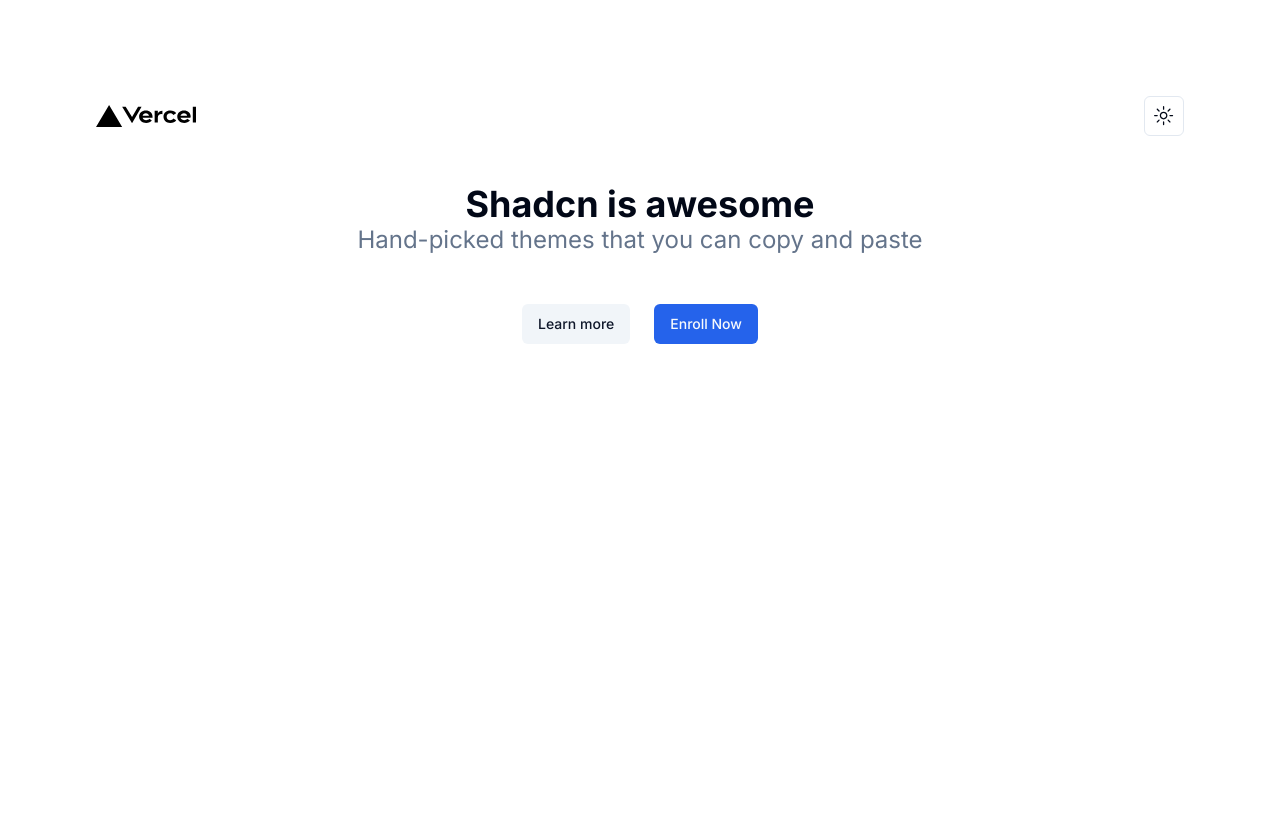
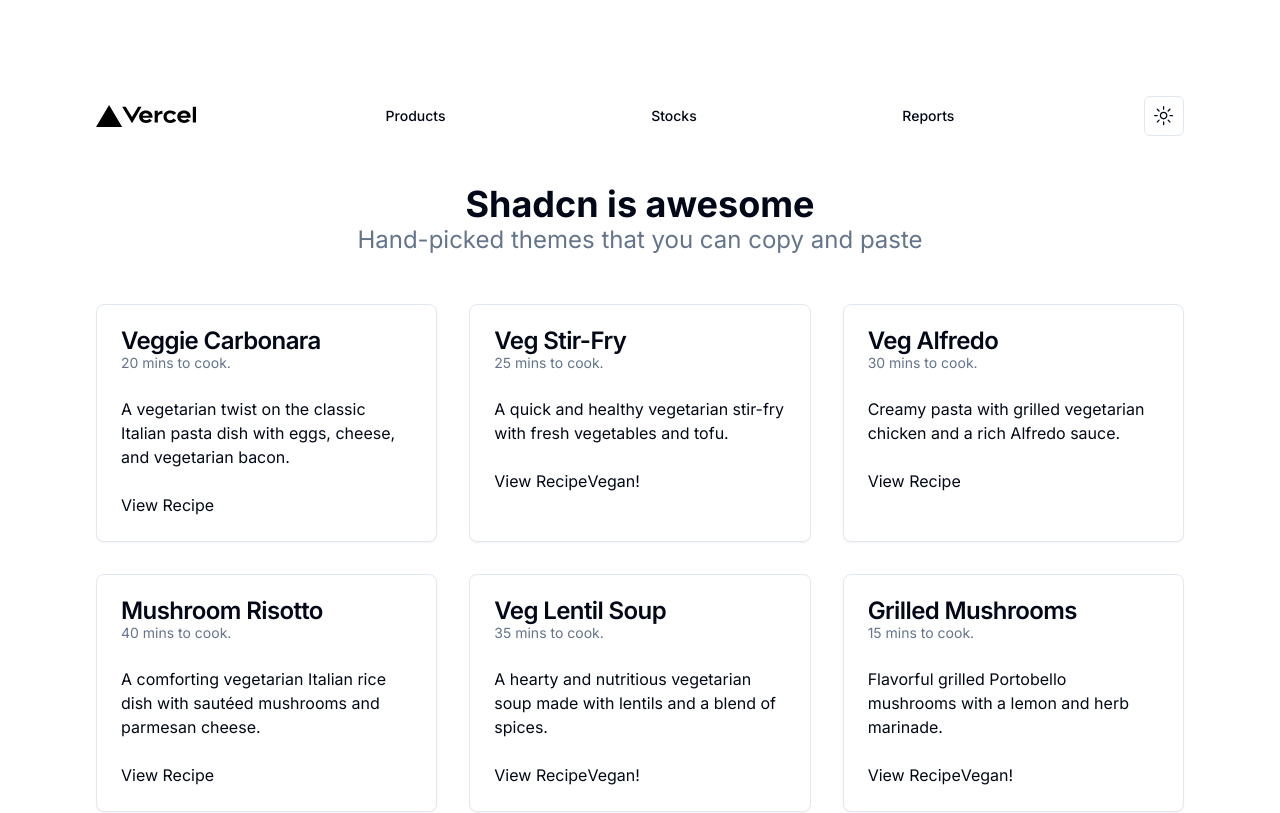
Before and after one commit to jericrealubit/pos, a Next.js app: page / in a window 1280 px wide. Shown: the top 813 px of the page. Built offline with nearby package versions, Linux system fonts and the light colour scheme; data requests are answered from the project's data file.

Commit message:
day2 card

```diff
--- /dev/null
+++ b/_data/db.json
@@ -0,0 +1,76 @@
+{
+  "recipes": [
+    {
+      "id": "1",
+      "title": "Veggie Carbonara",
+      "image": "veggie_carbonara.jpg",
+      "time": 20,
+      "description": "A vegetarian twist on the classic Italian pasta dish with eggs, cheese, and vegetarian bacon.",
+      "vegan": false
+    },
+    {
+      "id": "2",
+      "title": "Veg Stir-Fry",
+      "image": "veg_stir_fry.jpg",
+      "time": 25,
+      "description": "A quick and healthy vegetarian stir-fry with fresh vegetables and tofu.",
+      "vegan": true
+    },
+    {
+      "id": "3",
+      "title": "Veg Alfredo",
+      "image": "veg_alfredo.jpg",
+      "time": 30,
+      "description": "Creamy pasta with grilled vegetarian chicken and a rich Alfredo sauce.",
+      "vegan": false
+    },
+    {
+      "id": "4",
+      "title": "Mushroom Risotto",
+      "image": "mushroom_risotto.jpg",
+      "time": 40,
+      "description": "A comforting vegetarian Italian rice dish with sautéed mushrooms and parmesan cheese.",
+      "vegan": false
+    },
+    {
+      "id": "5",
+      "title": "Veg Lentil Soup",
+      "image": "veg_lentil_soup.jpg",
+      "time": 35,
+      "description": "A hearty and nutritious vegetarian soup made with lentils and a blend of spices.",
+      "vegan": true
+    },
+    {
+      "id": "6",
+      "title": "Grilled Mushrooms",
+      "image": "grilled_mushrooms.jpg",
+      "time": 15,
+      "description": "Flavorful grilled Portobello mushrooms with a lemon and herb marinade.",
+      "vegan": true
+    },
+    {
+      "id": "7",
+      "title": "Roasted Veg Salad",
+      "image": "roasted_veg_salad.jpg",
+      "time": 30,
+      "description": "A colorful vegetarian salad featuring roasted vegetables and a balsamic vinaigrette.",
+      "vegan": true
+    },
+    {
+      "id": "8",
+      "title": "Veggie Tacos",
+      "image": "veggie_tacos.jpg",
+      "time": 25,
+      "description": "Tasty vegetarian tacos with seasoned plant-based meat and fresh toppings.",
+      "vegan": true
+    },
+    {
+      "id": "9",
+      "title": "Chocolate Cookies",
+      "image": "chocolate_cookies.jpg",
+      "time": 12,
+      "description": "Homemade vegetarian chocolate chip cookies that are soft and gooey inside.",
+      "vegan": false
+    }
+  ]
+}
--- a/app/page.tsx
+++ b/app/page.tsx
@@ -1,7 +1,32 @@
 import Nav from "@/components/Nav";
 import { Button } from "@/components/ui/button";
 
-export default function Home() {
+import {
+  Card,
+  CardContent,
+  CardDescription,
+  CardFooter,
+  CardHeader,
+  CardTitle,
+} from "@/components/ui/card";
+
+interface Recipe {
+  title: string;
+  image: string;
+  time: number;
+  description: string;
+  vegan: boolean;
+  id: string;
+}
+
+const getRecipes = async (): Promise<Recipe[]> => {
+  const result = await fetch("http://localhost:4000/recipes");
+  return result.json();
+};
+
+export default async function Home() {
+  const recipes = await getRecipes();
+
   return (
     <main className=" p-24">
       <Nav />
@@ -11,6 +36,27 @@
           Hand-picked themes that you can copy and paste
         </p>
       </section>
+
+      <div className="grid grid-cols-3 gap-8">
+        {recipes.map((recipe) => (
+          <Card key={recipe.id}>
+            <CardHeader>
+              <div>
+                <CardTitle>{recipe.title}</CardTitle>
+                <CardDescription>{recipe.time} mins to cook.</CardDescription>
+              </div>
+            </CardHeader>
+            <CardContent>
+              <p>{recipe.description}</p>
+            </CardContent>
+            <CardFooter>
+              <button>View Recipe</button>
+              {recipe.vegan && <p>Vegan!</p>}
+            </CardFooter>
+          </Card>
+        ))}
+      </div>
+
       <div className="flex gap-6 items-center justify-center">
         <Button variant={"secondary"}>Learn more</Button>
         <Button>Enroll Now</Button>
--- a/components/Nav.tsx
+++ b/components/Nav.tsx
@@ -1,6 +1,23 @@
 "use client";
 import Image from "next/image";
 import { ModeToggle } from "./ui/toggle-mode";
+import { Button } from "./ui/button";
+import Link from "next/link";
+
+const routes = [
+  {
+    href: "/",
+    label: "Products",
+  },
+  {
+    href: "/",
+    label: "Stocks",
+  },
+  {
+    href: "/",
+    label: "Reports",
+  },
+];
 
 const Nav = () => {
   return (
@@ -24,6 +41,13 @@
               />
             </a>
           </li>
+          {routes.map((route, i) => (
+            <Button asChild variant="ghost" key={i}>
+              <Link href={route.href} className="block px-2 py-1 text-lg">
+                {route.label}
+              </Link>
+            </Button>
+          ))}
           <li>
             <ModeToggle />
           </li>
--- /dev/null
+++ b/components/ui/card.tsx
@@ -0,0 +1,79 @@
+import * as React from "react"
+
+import { cn } from "@/lib/utils"
+
+const Card = React.forwardRef<
+  HTMLDivElement,
+  React.HTMLAttributes<HTMLDivElement>
+>(({ className, ...props }, ref) => (
+  <div
+    ref={ref}
+    className={cn(
+      "rounded-lg border bg-card text-card-foreground shadow-sm",
+      className
+    )}
+    {...props}
+  />
+))
+Card.displayName = "Card"
+
+const CardHeader = React.forwardRef<
+  HTMLDivElement,
+  React.HTMLAttributes<HTMLDivElement>
+>(({ className, ...props }, ref) => (
+  <div
+    ref={ref}
+    className={cn("flex flex-col space-y-1.5 p-6", className)}
+    {...props}
+  />
+))
+CardHeader.displayName = "CardHeader"
+
+const CardTitle = React.forwardRef<
+  HTMLParagraphElement,
+  React.HTMLAttributes<HTMLHeadingElement>
+>(({ className, ...props }, ref) => (
+  <h3
+    ref={ref}
+    className={cn(
+      "text-2xl font-semibold leading-none tracking-tight",
+      className
+    )}
+    {...props}
+  />
+))
+CardTitle.displayName = "CardTitle"
+
+const CardDescription = React.forwardRef<
+  HTMLParagraphElement,
+  React.HTMLAttributes<HTMLParagraphElement>
+>(({ className, ...props }, ref) => (
+  <p
+    ref={ref}
+    className={cn("text-sm text-muted-foreground", className)}
+    {...props}
+  />
+))
+CardDescription.displayName = "CardDescription"
+
+const CardContent = React.forwardRef<
+  HTMLDivElement,
+  React.HTMLAttributes<HTMLDivElement>
+>(({ className, ...props }, ref) => (
+  <div ref={ref} className={cn("p-6 pt-0", className)} {...props} />
+))
+CardContent.displayName = "CardContent"
+
+const CardFooter = React.forwardRef<
+  HTMLDivElement,
+  React.HTMLAttributes<HTMLDivElement>
+>(({ className, ...props }, ref) => (
+  <div
+    ref={ref}
+    className={cn("flex items-center p-6 pt-0", className)}
+    {...props}
+  />
+))
+CardFooter.displayName = "CardFooter"
+
+export { Card, CardHeader, CardFooter, CardTitle, CardDescription, CardContent }
--- a/components/ui/toggle-mode.tsx
+++ b/components/ui/toggle-mode.tsx
@@ -3,6 +3,7 @@
 import * as React from "react";
 import { MoonIcon, SunIcon } from "@radix-ui/react-icons";
 import { useTheme } from "next-themes";
+import { useState } from "react";
 
 import { Button } from "@/components/ui/button";
 import {
@@ -13,28 +14,19 @@
 } from "@/components/ui/dropdown-menu";
 
 export function ModeToggle() {
-  const { setTheme } = useTheme();
+  const { theme, setTheme } = useTheme();
 
   return (
-    <DropdownMenu>
-      <DropdownMenuTrigger asChild>
-        <Button variant="outline" size="icon">
-          <SunIcon className="h-[1.2rem] w-[1.2rem] rotate-0 scale-100 transition-all dark:-rotate-90 dark:scale-0" />
-          <MoonIcon className="absolute h-[1.2rem] w-[1.2rem] rotate-90 scale-0 transition-all dark:rotate-0 dark:scale-100" />
-          <span className="sr-only">Toggle theme</span>
-        </Button>
-      </DropdownMenuTrigger>
-      <DropdownMenuContent align="end">
-        <DropdownMenuItem onClick={() => setTheme("light")}>
-          Light
-        </DropdownMenuItem>
-        <DropdownMenuItem onClick={() => setTheme("dark")}>
-          Dark
-        </DropdownMenuItem>
-        <DropdownMenuItem onClick={() => setTheme("system")}>
-          System
-        </DropdownMenuItem>
-      </DropdownMenuContent>
-    </DropdownMenu>
+    <>
+      <Button
+        variant="outline"
+        size="icon"
+        onClick={() => setTheme(theme === "dark" ? "light" : "dark")}
+      >
+        <SunIcon className="h-[1.2rem] w-[1.2rem] rotate-0 scale-100 transition-all dark:-rotate-90 dark:scale-0" />
+        <MoonIcon className="absolute h-[1.2rem] w-[1.2rem] rotate-90 scale-0 transition-all dark:rotate-0 dark:scale-100" />
+        <span className="sr-only">Toggle theme</span>
+      </Button>
+    </>
   );
 }
```
